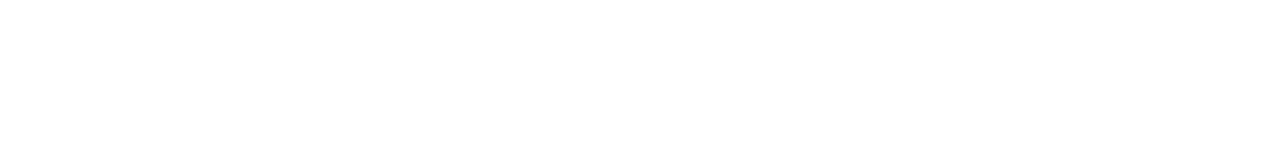
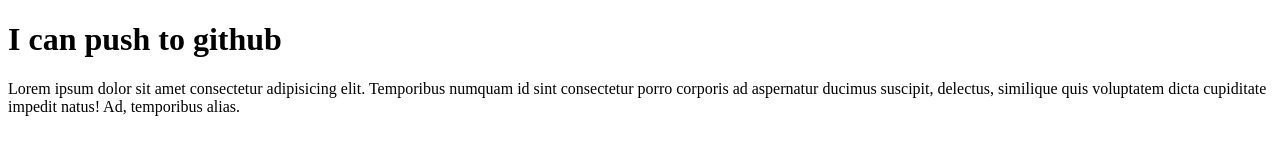
Before and after one commit to nishattasnim08/my-first-repo, a plain HTML site: page index.html in a window 1280 px wide. Drawn offline with Linux system fonts and the light colour scheme.

Commit message:
added header

```diff
--- a/index.html
+++ b/index.html
@@ -7,6 +7,7 @@
     <title>My First Repo Test</title>
 </head>
 <body>
-
+    <h1>I can push to github</h1>
+    <p>Lorem ipsum dolor sit amet consectetur adipisicing elit. Temporibus numquam id sint consectetur porro corporis ad aspernatur ducimus suscipit, delectus, similique quis voluptatem dicta cupiditate impedit natus! Ad, temporibus alias.</p>
 </body>
 </html>
```
